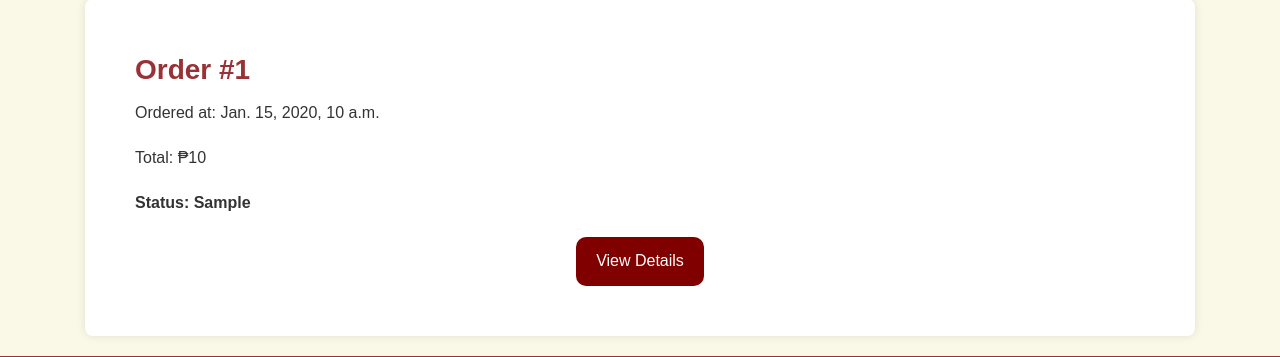
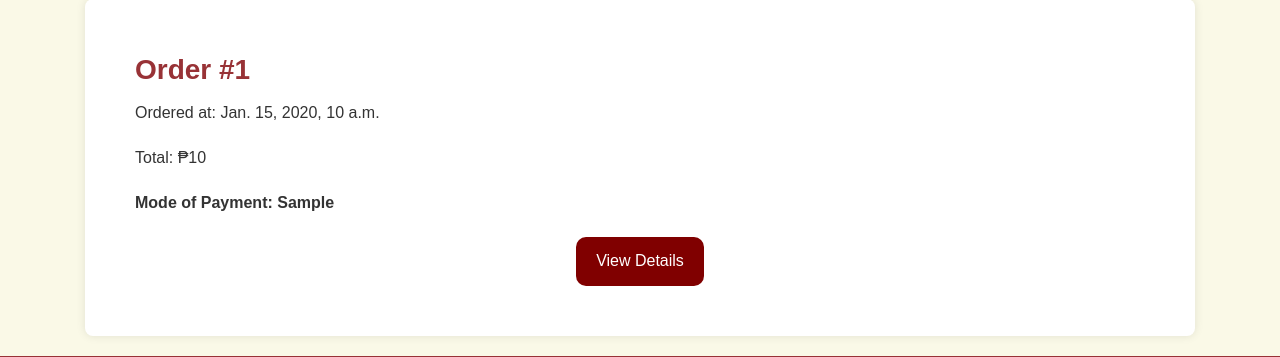
Before and after one commit to JohnLloydProg/Minibakers-Django, a Django app: template main/templates/orders.html in a window 1280 px wide. Shown: the part 246-603 px from the top of the page. Run offline with Django 5.2, Linux system fonts and the light colour scheme; the template is opened without the code that fills it: most values are stand-ins (such as "Sample title", 1, 10 or a date in 2020); some libraries are stand-ins or nearby versions.

Commit message:
Mode of payment change

```diff
--- a/main/templates/orders.html
+++ b/main/templates/orders.html
@@ -102,7 +102,7 @@
           <h3><b> Order #{{ order.id }} </b></h3>
           <p>Ordered at: {{ order.ordered_at }}</p>
           <p>Total: ₱{{ order.total }}</p>
-          <p class="order-status">Status: {{ order.receipt.payment_method }}</p>
+          <p class="order-status">Mode of Payment: {{ order.receipt.payment_method }}</p>
 
           <!-- Toggle order details -->
           <div class="order-actions text-center">
```
